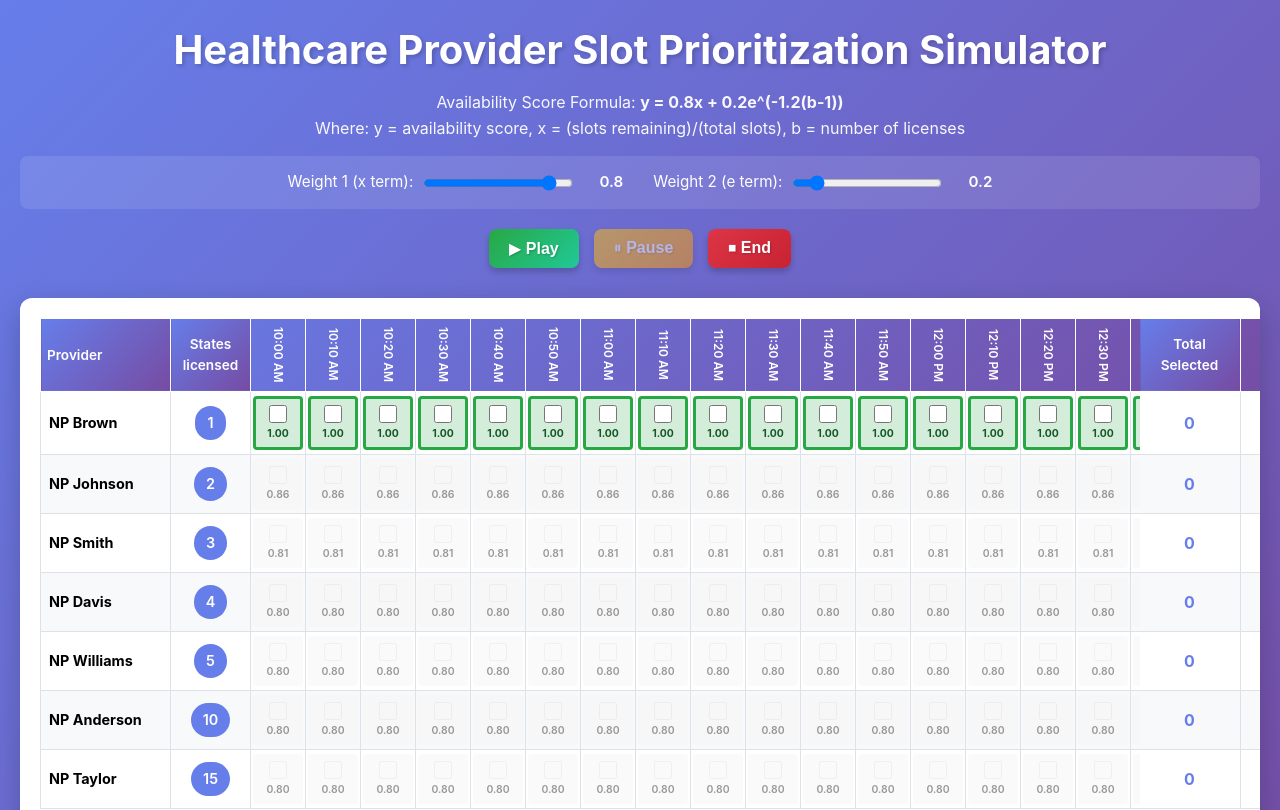
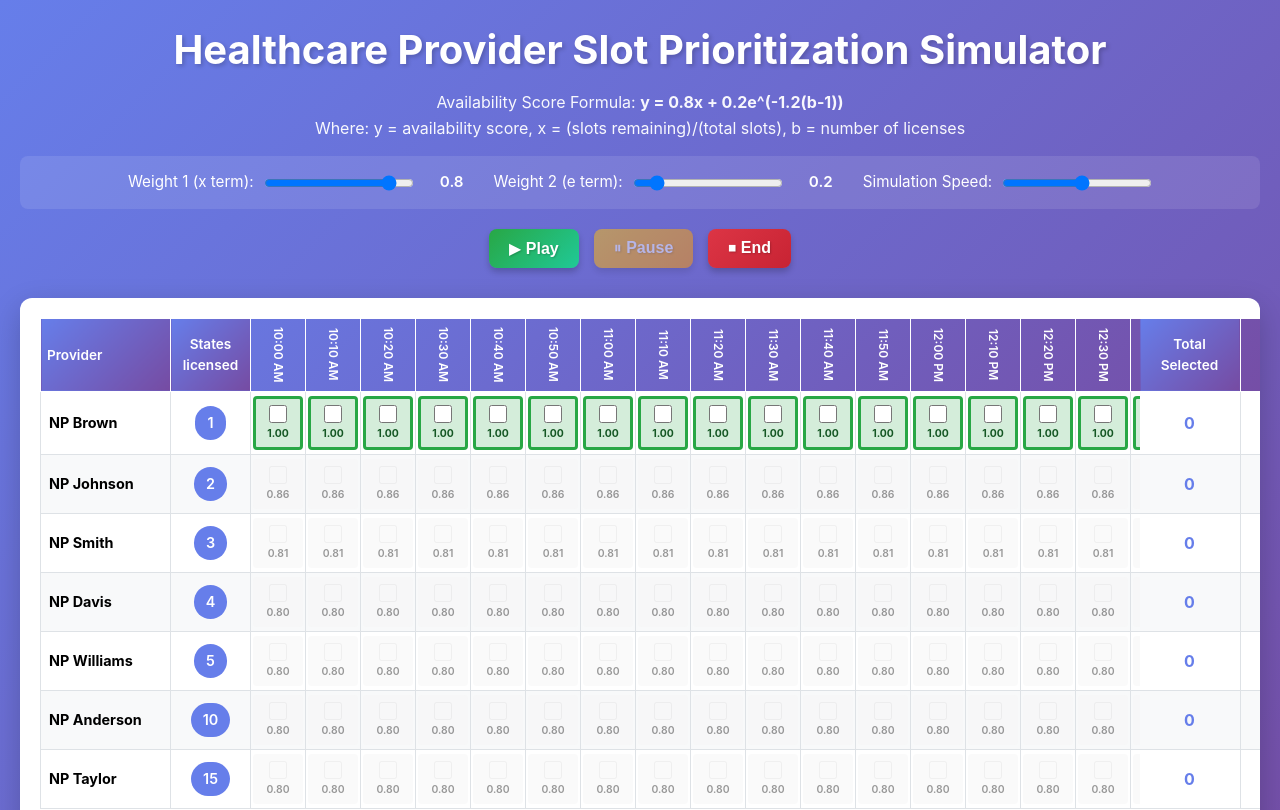
Before and after one commit to arundevgithub/SlotPrioritizationSimulator, a React (Vite) app: page / in a window 1280 px wide. Shown: the top 810 px of the page. Built offline with nearby package versions, Linux system fonts and the light colour scheme.

Commit message:
Added slider to vary simulation speed

```diff
--- a/src/App.css
+++ b/src/App.css
@@ -46,6 +46,11 @@
 .weight-control input[type="range"] {
   width: 150px;
   cursor: pointer;
+}
+
+.weight-control input[type="range"]:disabled {
+  cursor: not-allowed;
+  opacity: 0.6;
 }
 
 .weight-control span {
--- a/src/App.jsx
+++ b/src/App.jsx
@@ -45,6 +45,10 @@ function App() {
   const [isPaused, setIsPaused] = useState(false)
   const [weight1, setWeight1] = useState(0.8) // Weight for x term
   const [weight2, setWeight2] = useState(0.2) // Weight for exponential term
+  const [simulationSpeedSlider, setSimulationSpeedSlider] = useState(1560) // Slider value (200-2800, where higher = faster)
+  // Convert slider value to interval: interval = 3000 - sliderValue
+  // So slider 200 -> interval 2800 (slow), slider 2800 -> interval 200 (fast)
+  const simulationSpeed = 3000 - simulationSpeedSlider
   const timeSlots = useMemo(() => generateTimeSlots(), [])
   const simulationIntervalRef = useRef(null)
   const simulationInProgressRef = useRef(false)
@@ -487,7 +491,7 @@ function App() {
     if (isPlaying && !isPaused) {
       simulationIntervalRef.current = setInterval(() => {
         runSimulationIteration()
-      }, 1440) // Run every 1440ms (50% slower)
+      }, simulationSpeed) // Use dynamic simulation speed
     } else {
       if (simulationIntervalRef.current) {
         clearInterval(simulationIntervalRef.current)
@@ -500,7 +504,7 @@ function App() {
         clearInterval(simulationIntervalRef.current)
       }
     }
-  }, [isPlaying, isPaused, runSimulationIteration])
+  }, [isPlaying, isPaused, runSimulationIteration, simulationSpeed])
 
   // Handler functions for buttons
   const handlePlay = () => {
@@ -574,6 +578,18 @@ function App() {
             />
             <span>{weight2.toFixed(1)}</span>
           </label>
+          <label className="weight-control">
+            Simulation Speed:
+            <input
+              type="range"
+              min="200"
+              max="2800"
+              step="100"
+              value={simulationSpeedSlider}
+              onChange={(e) => setSimulationSpeedSlider(parseInt(e.target.value))}
+              disabled={isPlaying && !isPaused}
+            />
+          </label>
         </div>
         <div className="simulation-controls">
           <button
@@ -595,7 +611,7 @@ function App() {
             className="sim-button end-button"
           >
             ⏹ End
-          </button>
+        </button>
         </div>
       </header>
 
```
